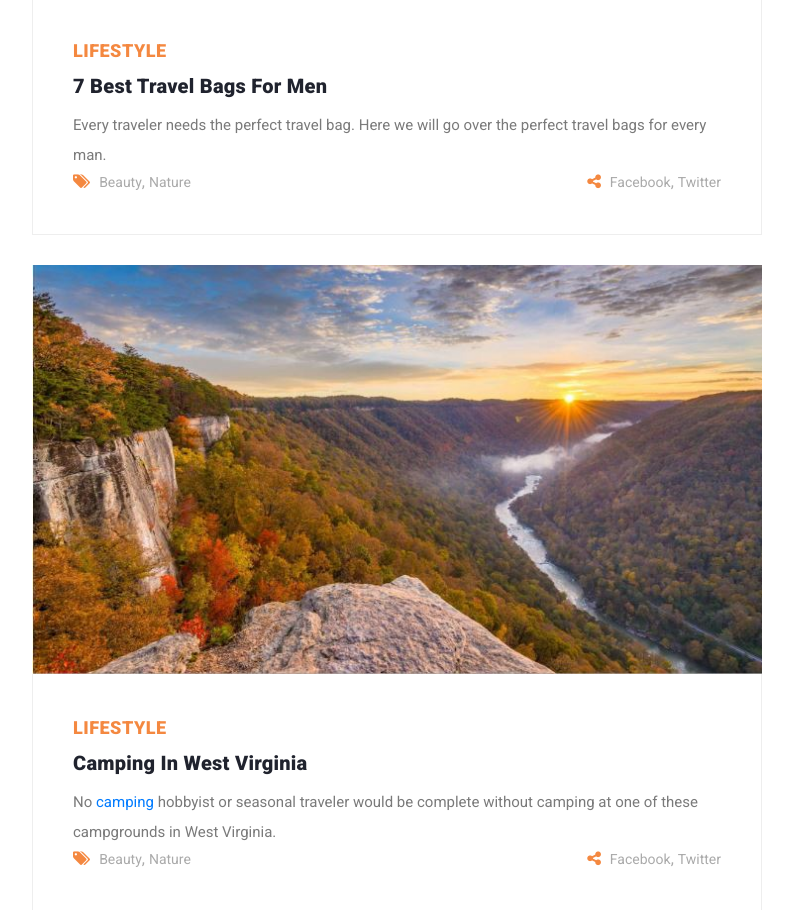
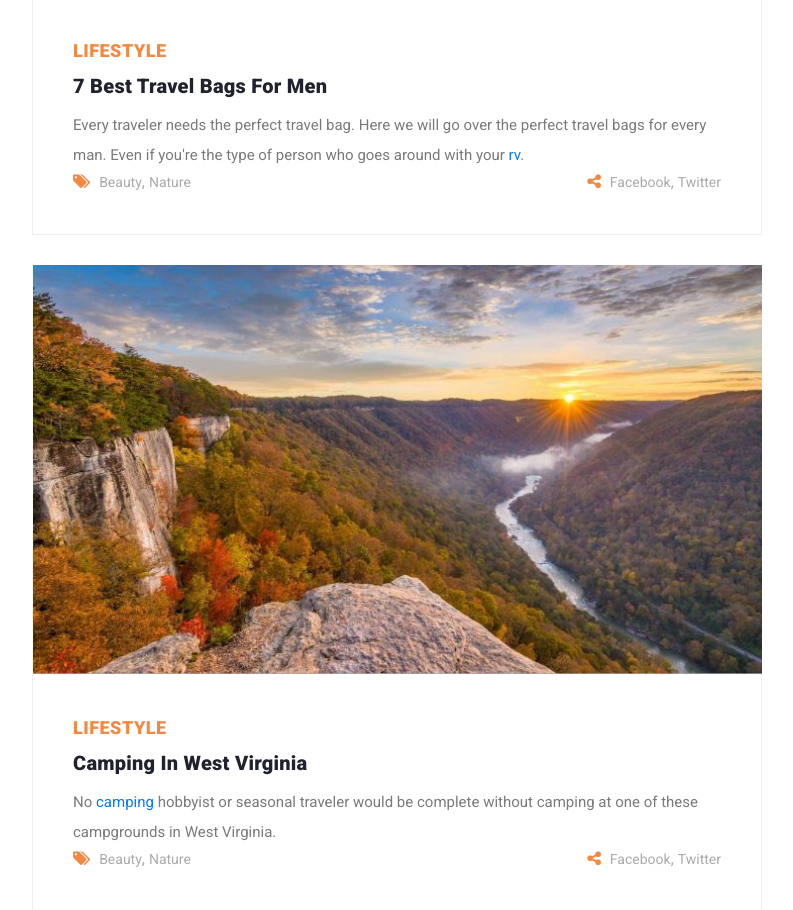
Before and after one commit to Darkdreamnit/Paynetravel, a plain HTML site: page index.html in a window 1280 px wide. Shown: the part 911-1821 px from the top of the page, without its empty margins (53-846 px from the left). Drawn offline with Linux system fonts and the light colour scheme.

Commit message:
Update index.html

```diff
--- a/index.html
+++ b/index.html
@@ -147,7 +147,7 @@ https://templatemo.com/tm-551-stand-blog
                       <a href="7-best-travel-bags-for-men.html"><h4>7 Best travel bags for men</h4></a>
                       <ul class="post-info">
                       </ul>
-                      <p>Every traveler needs the perfect travel bag. Here we will go over the perfect travel bags for every man.</p>
+                      <p>Every traveler needs the perfect travel bag. Here we will go over the perfect travel bags for every man. Even if you're the type of person who goes around with your <a href="https://www.camperrules.com/what-does-rv-stand-for" target="_blank" rel="noopener noreferrer">rv</a>.</p>
                       <div class="post-options">
                         <div class="row">
                           <div class="col-6">
```
